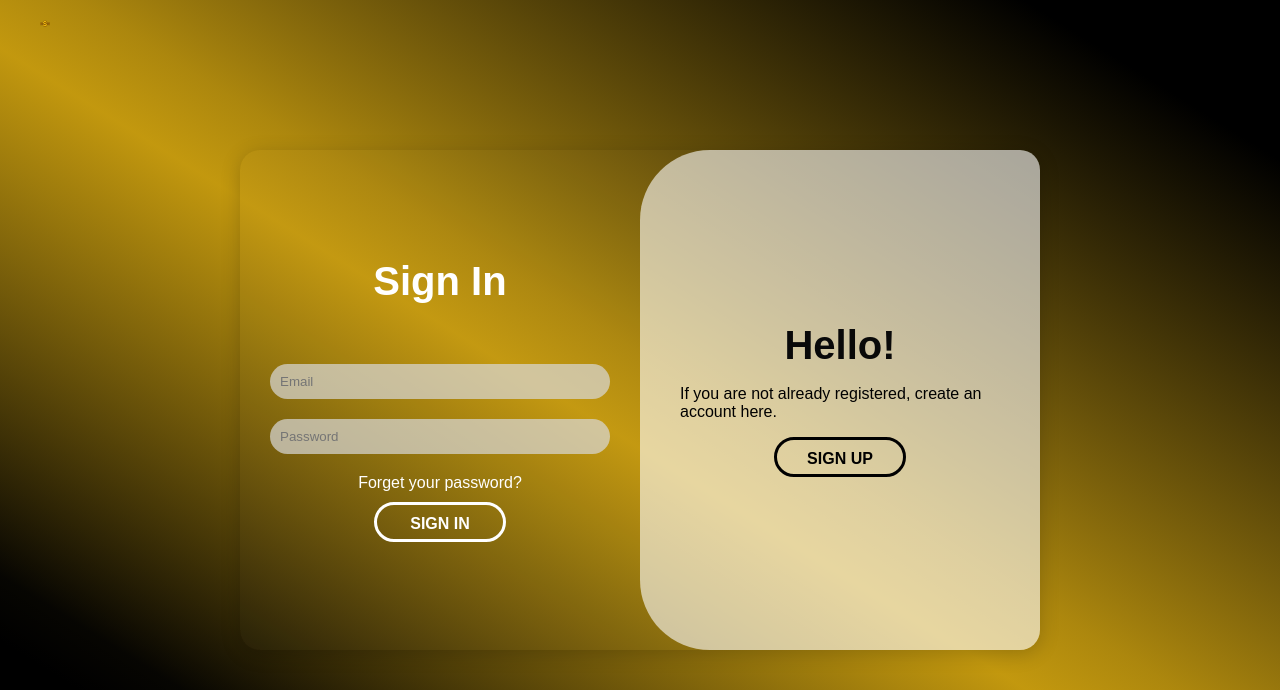
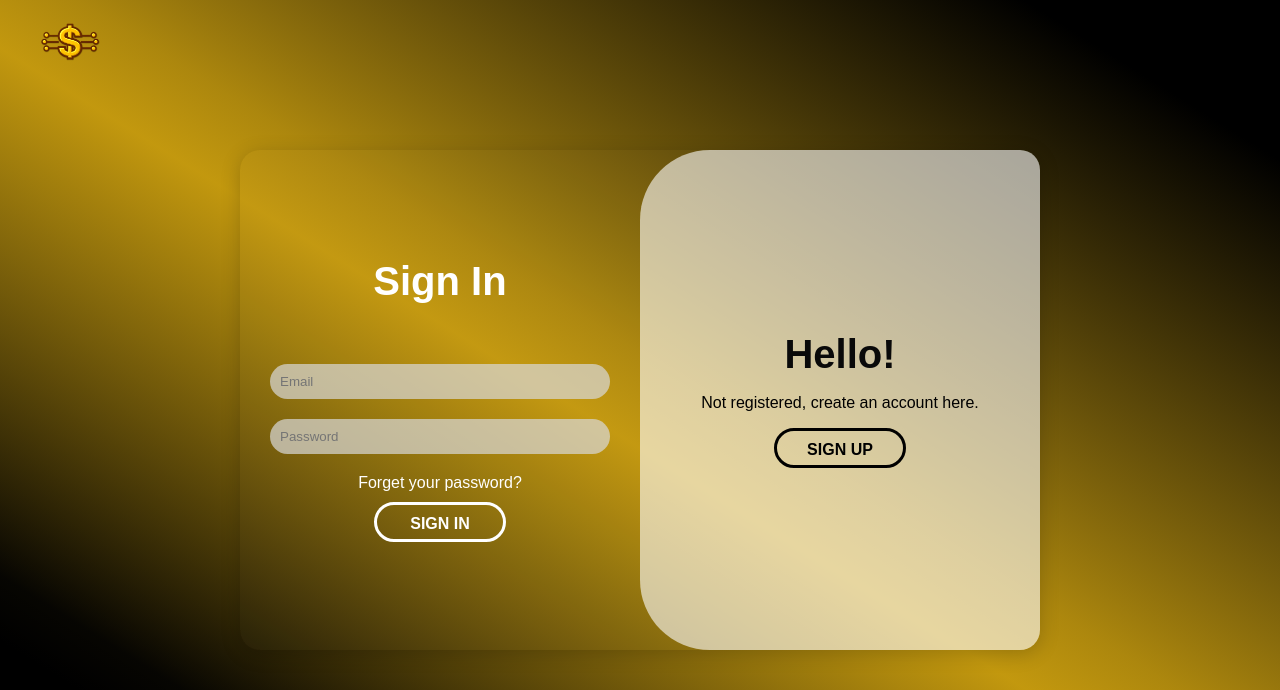
Before and after one commit to danciu-raul/UshaKonnect, a Flask app: page / in a window 1280 px wide. Shown: the top 690 px of the page. Run offline with Flask 3, Linux system fonts and the light colour scheme.

Commit message:
Some design changes

```diff
--- a/src/static/css/auth.css
+++ b/src/static/css/auth.css
@@ -19,7 +19,7 @@ body {
     position: absolute;
     top: 20px;
     left: 40px;
-    width: 10px;
+    width: 60px;
     height: auto;
 }
 
--- a/src/templates/pages/auth.html
+++ b/src/templates/pages/auth.html
@@ -18,7 +18,7 @@
         </div>
         <div class="signupL">
             <h2>Hello!</h2>
-            <p>If you are not already registered, create an account here.</p>
+            <p>Not registered, create an account here.</p>
             <button class="signup-button" onclick="toggleSignUp()" >SIGN UP</button>
             <script src="../../static/js/slide.js"></script>
         </div>
```
Also changed, not shown: 1 other file.
